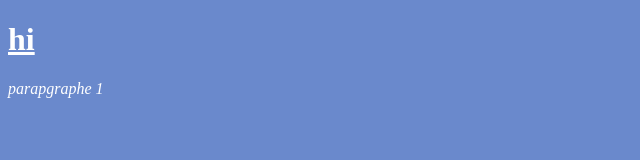
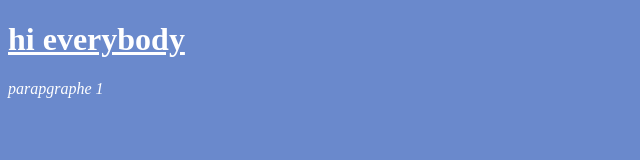
Before and after one commit to mareenmaud/TutoGit, a plain HTML site: page index.html in a window 1280 px wide. Shown: the whole page, without its empty margins (0-640 px from the left). Drawn offline with Linux system fonts and the light colour scheme.

Commit message:
modif des en-têtes 1

```diff
--- a/index.html
+++ b/index.html
@@ -10,7 +10,7 @@
 	</style>
 </head>
 <body>
-<h1><u>hi</u></h1>
+<h1><u>hi everybody</u></h1>
 <p><i>parapgraphe 1</i></p>
 </body>
 </html>
```
Also changed, not shown: planning.txt (added).
